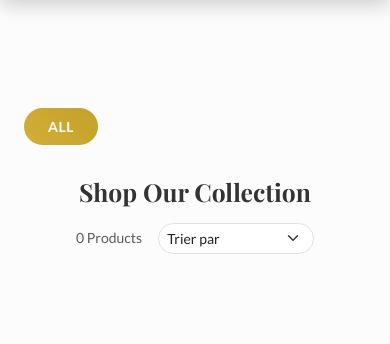
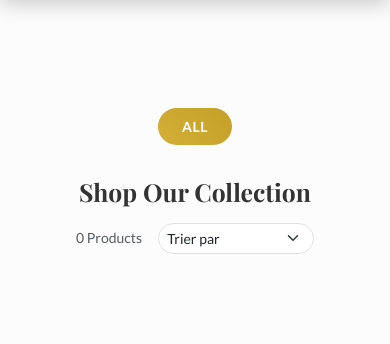
Before and after one commit to Ahmed-Achtatar/LuxFakya, a Flask app: page /shop in a window 390 px wide. Shown: the part 120-464 px from the top of the page. Run offline with Flask 3, Linux system fonts and the light colour scheme; data that the repository does not hold is empty; some libraries are stand-ins or nearby versions.

Commit message:
Fix UI layout issues and scrollbars
- Refactor `index.html` shop filters to a 2-row layout (Search/Sort top, Categories bottom).
- Fix `shop.html` mobile categories to wrap instead of scroll, removing `.mobile-cat-strip`.
- Fix `style.css` horizontal scrollbar issue by changing `#page-content-wrapper` min-width to 100%.

```diff
--- a/static/css/style.css
+++ b/static/css/style.css
@@ -634,7 +634,7 @@ footer .social-icon {
 }
 
 #page-content-wrapper {
-    min-width: 100vw;
+    min-width: 100%;
 }
 
 #wrapper.toggled #sidebar-wrapper {
@@ -745,15 +745,3 @@ footer .social-icon {
 .cart-btn {
     background-color: var(--primary-gold);
 }
-
-/* Mobile Category Strip */
-.mobile-cat-strip {
-    overflow-x: auto;
-    white-space: nowrap;
-    -webkit-overflow-scrolling: touch;
-    scrollbar-width: none; /* Firefox */
-}
-
-.mobile-cat-strip::-webkit-scrollbar {
-    display: none; /* Chrome/Safari */
-}
--- a/templates/shop.html
+++ b/templates/shop.html
@@ -23,8 +23,8 @@
         <!-- Main Content -->
         <div class="col-md-9">
             <!-- Mobile Categories (Visible only on mobile) -->
-            <div class="d-md-none mb-4 mobile-cat-strip pb-2">
-                <div class="d-flex gap-2">
+            <div class="d-md-none mb-4 pb-2">
+                <div class="d-flex gap-2 flex-wrap justify-content-center">
                     <a href="{{ url_for('main.shop') }}" class="btn btn-sm rounded-pill text-nowrap {% if not current_category %}btn-gold{% else %}btn-outline-secondary{% endif %}">
                         All
                     </a>
```
Also changed, not shown: templates/index.html (+12 -12 lines).
